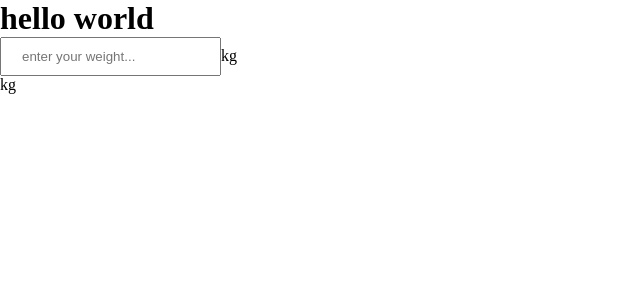
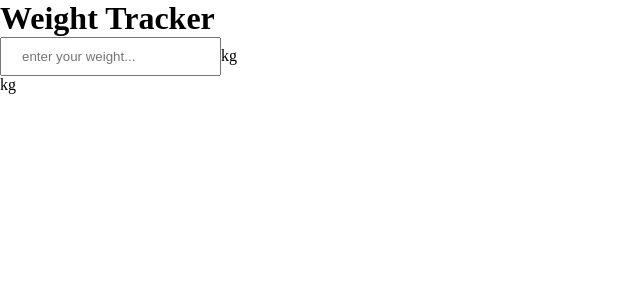
Before and after one commit to Lu-Smith/weight_tracker_vue, a Vue app: page / in a window 1280 px wide. Shown: the top 300 px of the page, without its empty margins (0-640 px from the left). Built offline with nearby package versions, Linux system fonts and the light colour scheme.

Commit message:
Updated App.vue

```diff
--- a/src/App.vue
+++ b/src/App.vue
@@ -1,6 +1,6 @@
 <template>
-<h1>hello world</h1>
-<input type="number" placeholder="enter your weight..." v-model="currentWeight">
+<h1>Weight Tracker</h1>
+<input type="number" placeholder="enter your weight..." v-model="currentWeight" step="0.1">
 <span>kg</span>
 <p>{{ currentWeight }} kg</p>
 </template>
```
